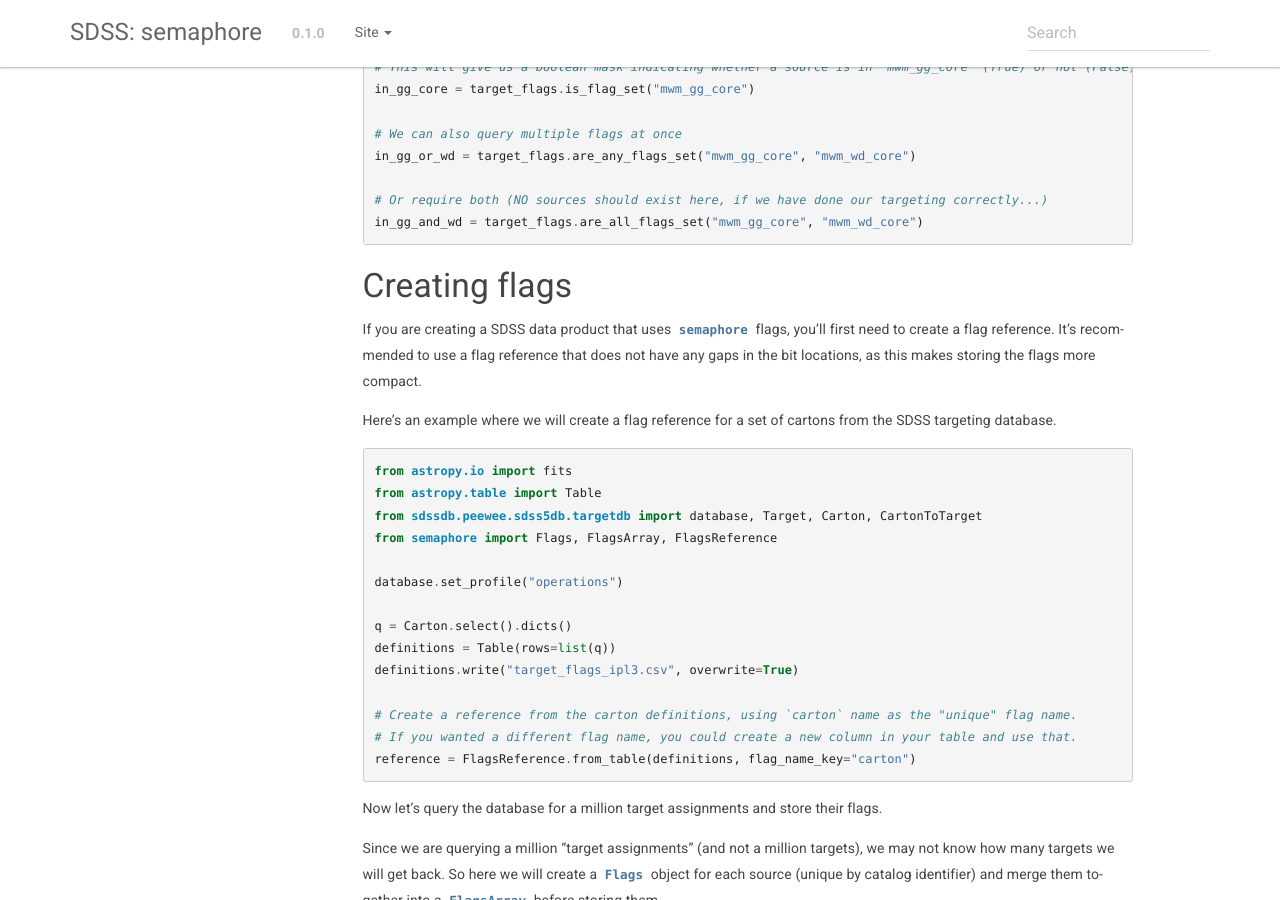
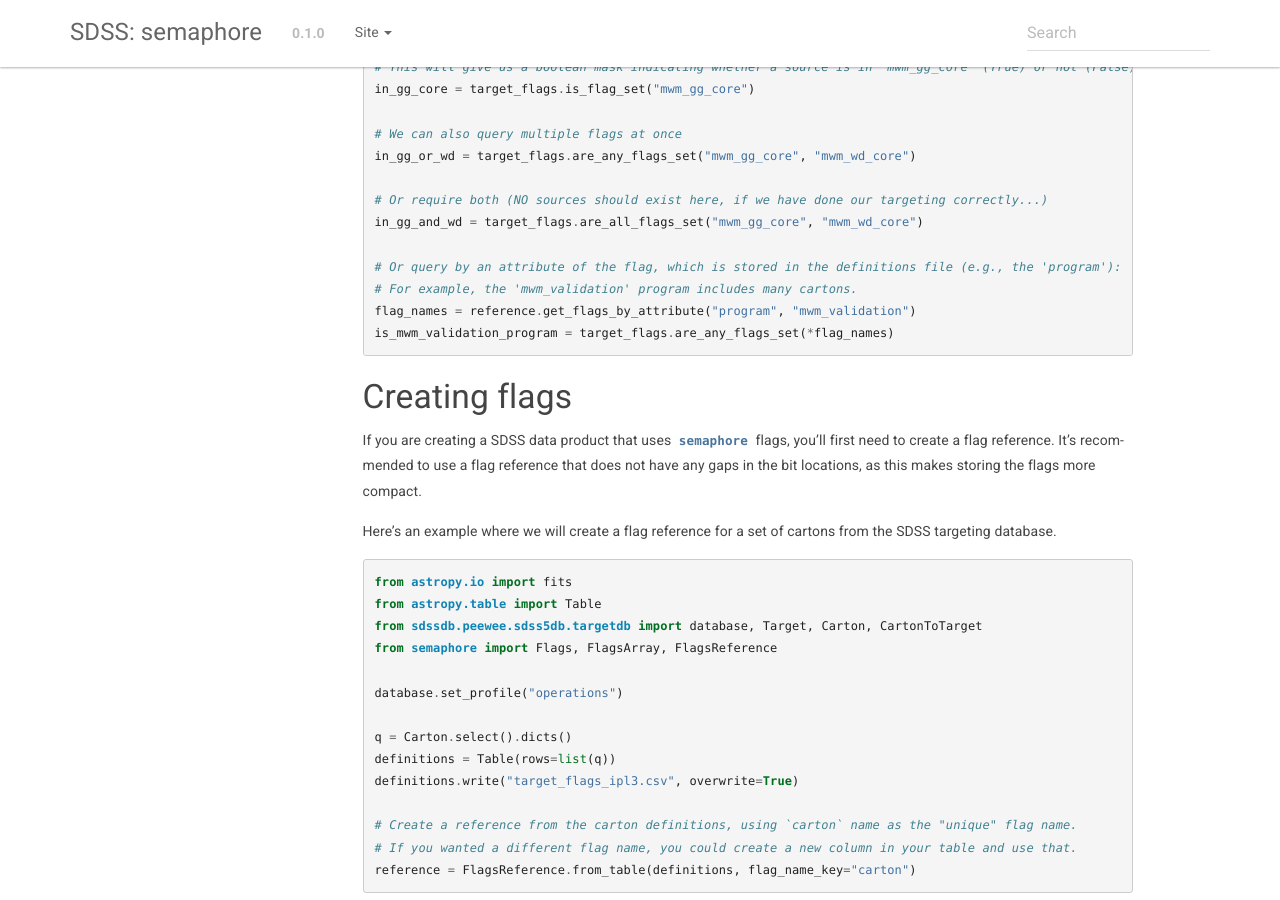
Before and after one commit to sdss/semaphore, a Sphinx documentation site: the page built from docs/sphinx/index.rst, in a window 1280 px wide and 900 px high, scrolled down 1066 px. Built offline with Sphinx 7.4.7, drawn with Linux system fonts in a browser that asks for light colours; the version number is read from the project's files by our own code.

Commit message:
flags by attribute

```diff
--- a/docs/sphinx/index.rst
+++ b/docs/sphinx/index.rst
@@ -59,6 +59,10 @@ Let's run through an example:
   # Or require both (NO sources should exist here, if we have done our targeting correctly...)
   in_gg_and_wd = target_flags.are_all_flags_set("mwm_gg_core", "mwm_wd_core")
 
+  # Or query by an attribute of the flag, which is stored in the definitions file (e.g., the 'program'):
+  # For example, the 'mwm_validation' program includes many cartons.
+  flag_names = reference.get_flags_by_attribute("program", "mwm_validation")
+  is_mwm_validation_program = target_flags.are_any_flags_set(*flag_names)
 
 
 Creating flags
```
